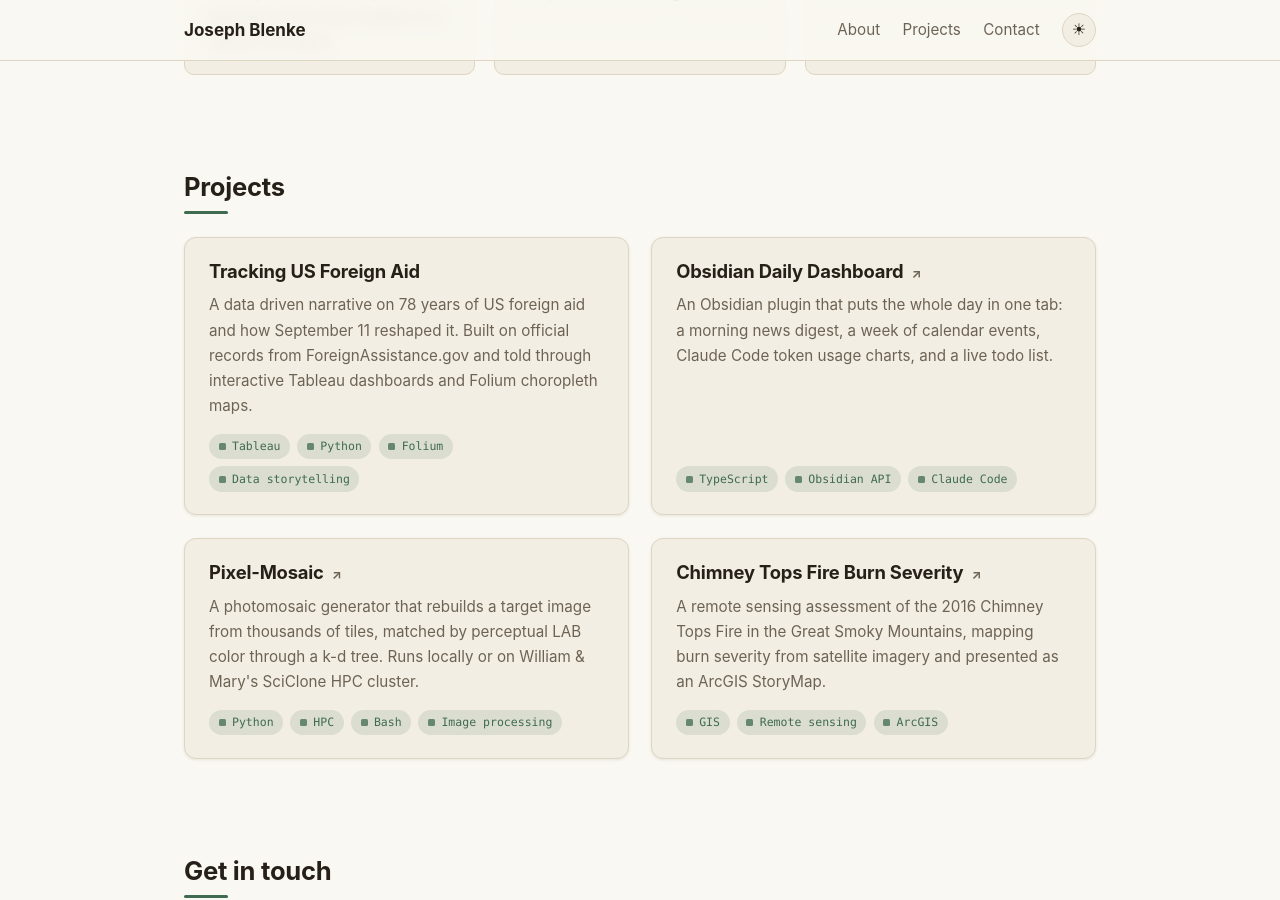
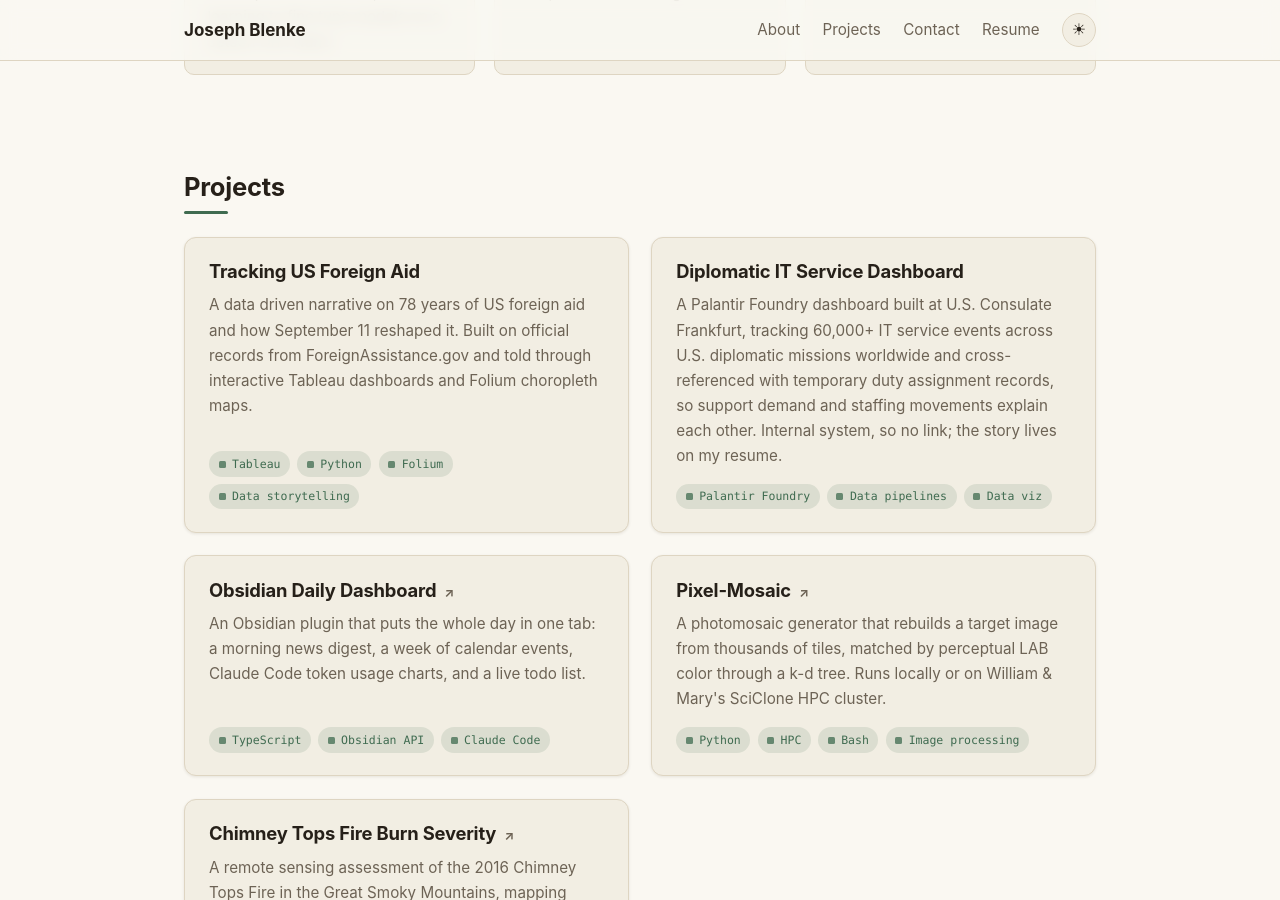
Before and after one commit to Ajblenke/Ajblenke.github.io, a Jekyll site: the page built from index.html, in a window 1280 px wide and 900 px high, scrolled down 2193 px. Built offline with Jekyll 4.4.1, drawn with Linux system fonts in a browser that asks for light colours.

Commit message:
Add resume (HTML source + PDF) and Foundry dashboard project card

```diff
--- a/_data/projects.yml
+++ b/_data/projects.yml
@@ -7,6 +7,17 @@
     reshaped it. Built on official records from ForeignAssistance.gov and told
     through interactive Tableau dashboards and Folium choropleth maps.
   tags: [Tableau, Python, Folium, Data storytelling]
+
+- name: Diplomatic IT Service Dashboard
+  url:
+  external: false
+  description: >-
+    A Palantir Foundry dashboard built at U.S. Consulate Frankfurt, tracking
+    60,000+ IT service events across U.S. diplomatic missions worldwide and
+    cross-referenced with temporary duty assignment records, so support
+    demand and staffing movements explain each other. Internal system, so no
+    link; the story lives on my resume.
+  tags: [Palantir Foundry, Data pipelines, Data viz]
 
 - name: Obsidian Daily Dashboard
   url: https://github.com/Ajblenke/obsidian-daily-dashboard
--- a/_layouts/default.html
+++ b/_layouts/default.html
@@ -24,6 +24,7 @@
                 <a href="{{ '/#about' | relative_url }}">About</a>
                 <a href="{{ '/#projects' | relative_url }}">Projects</a>
                 <a href="{{ '/#contact' | relative_url }}">Contact</a>
+                <a href="{{ '/assets/resume/Joseph-Blenke-Resume.pdf' | relative_url }}" target="_blank" rel="noopener">Resume</a>
                 <button id="theme-toggle" type="button" aria-label="Toggle dark mode">
                     <span class="icon-sun" aria-hidden="true">&#9728;</span>
                     <span class="icon-moon" aria-hidden="true">&#9789;</span>
--- a/index.html
+++ b/index.html
@@ -46,6 +46,10 @@
             <a href="https://www.linkedin.com/in/josephblenke/">
                 <svg viewBox="0 0 16 16" aria-hidden="true"><path d="M13.63 13.63h-2.37V9.92c0-.89-.02-2.03-1.24-2.03-1.24 0-1.43.97-1.43 1.96v3.78H6.22V6h2.28v1.04h.03c.32-.6 1.09-1.24 2.25-1.24 2.4 0 2.85 1.58 2.85 3.64v4.19ZM3.54 4.96a1.38 1.38 0 1 1 0-2.75 1.38 1.38 0 0 1 0 2.75Zm1.19 8.67H2.35V6h2.38v7.63ZM14.82 0H1.18C.53 0 0 .52 0 1.16v13.68C0 15.48.53 16 1.18 16h13.64c.65 0 1.18-.52 1.18-1.16V1.16C16 .52 15.47 0 14.82 0Z"/></svg>
                 LinkedIn
+            </a>
+            <a href="{{ '/assets/resume/Joseph-Blenke-Resume.pdf' | relative_url }}" target="_blank" rel="noopener">
+                <svg viewBox="0 0 16 16" aria-hidden="true"><path d="M3.75 0h6.19c.46 0 .91.18 1.24.51l2.31 2.31c.33.33.51.78.51 1.24v10.19c0 .97-.78 1.75-1.75 1.75H3.75C2.78 16 2 15.22 2 14.25V1.75C2 .78 2.78 0 3.75 0Zm0 1.5a.25.25 0 0 0-.25.25v12.5c0 .14.11.25.25.25h8.5a.25.25 0 0 0 .25-.25V4.66a.25.25 0 0 0-.07-.18l-2.66-2.66a.25.25 0 0 0-.18-.07l-5.84-.25ZM5 6.75c0-.41.34-.75.75-.75h4.5a.75.75 0 0 1 0 1.5h-4.5A.75.75 0 0 1 5 6.75Zm0 3c0-.41.34-.75.75-.75h4.5a.75.75 0 0 1 0 1.5h-4.5A.75.75 0 0 1 5 9.75Zm0 3c0-.41.34-.75.75-.75h2.5a.75.75 0 0 1 0 1.5h-2.5a.75.75 0 0 1-.75-.75Z"/></svg>
+                Resume
             </a>
         </div>
     </div>
@@ -249,7 +253,7 @@
         <h2>Projects</h2>
         <div class="project-grid">
             {% for project in site.data.projects %}
-            <a class="card" href="{% if project.external %}{{ project.url }}{% else %}{{ project.url | relative_url }}{% endif %}"{% if project.external %} target="_blank" rel="noopener"{% endif %}>
+            {% if project.url %}<a class="card" href="{% if project.external %}{{ project.url }}{% else %}{{ project.url | relative_url }}{% endif %}"{% if project.external %} target="_blank" rel="noopener"{% endif %}>{% else %}<div class="card">{% endif %}
                 <h3>
                     {{ project.name }}
                     {% if project.external %}<span class="external-mark" aria-hidden="true">&#8599;</span>{% endif %}
@@ -258,7 +262,7 @@
                 <div class="tag-row">
                     {% for tag in project.tags %}<span class="tag">{{ tag }}</span>{% endfor %}
                 </div>
-            </a>
+            {% if project.url %}</a>{% else %}</div>{% endif %}
             {% endfor %}
         </div>
     </div>
```
